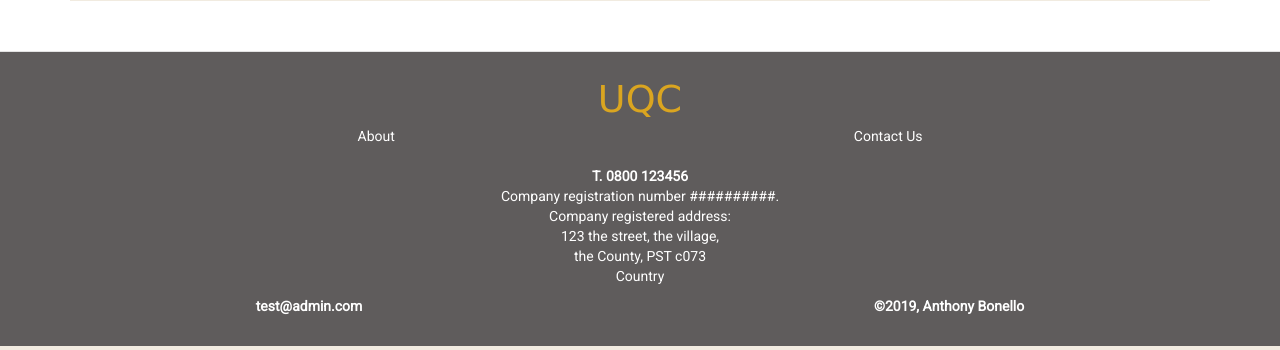
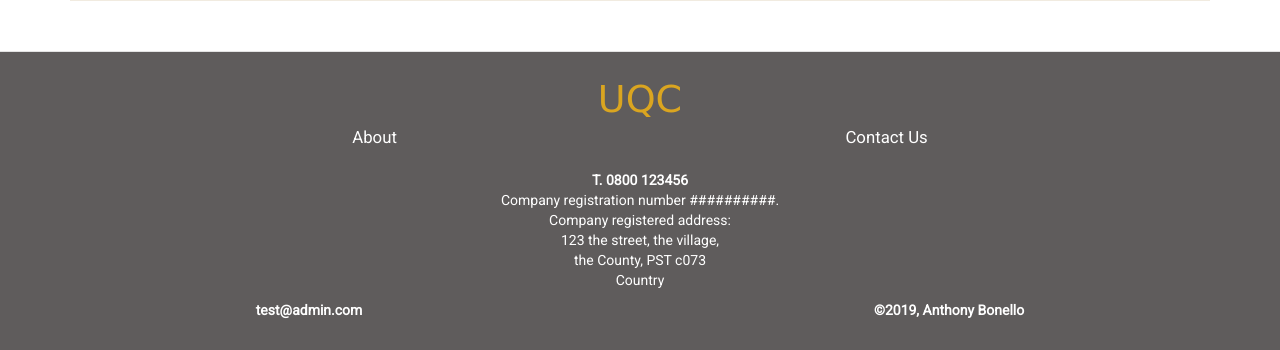
Before and after one commit to abonello/project_5, a Django app: page /accounts/profile/ in a window 1280 px wide. Shown: the part 543-893 px from the top of the page. Run offline with Django 3.2, Linux system fonts and the light colour scheme; a user stored in the database is signed in; data comes from the database, SQL or seed files in the repository; some libraries are stand-ins or nearby versions; some web fonts are replaced.

Commit message:
Improved links in footer

```diff
--- a/static/css/styles.css
+++ b/static/css/styles.css
@@ -138,3 +138,19 @@ footer {
     border-top: 1px solid #e3e3e3;
     color: white;
 }
+
+footer a {
+    color: white;
+    text-decoration: none;
+    font-size: 1.2em;
+}
+
+footer a:hover,
+footer a:active,
+footer a:focus {
+    color: #ffdb65;
+    cursor: pointer;
+    text-decoration: none;
+    font-weight: 700;
+
+}
--- a/templates/base.html
+++ b/templates/base.html
@@ -805,8 +805,9 @@
             <div class="logo">UQC</div>
             <nav>
                 <ul>
-                    <li>About</li>
-                    <li>Contact Us</li>
+                    <li><a href="{% url 'about' %}">About</a></li>
+                    <!-- <li>About</li> -->
+                    <li><a href="#">Contact Us</a></li>
                 </ul>
             </nav>
             <div class="info">
```
